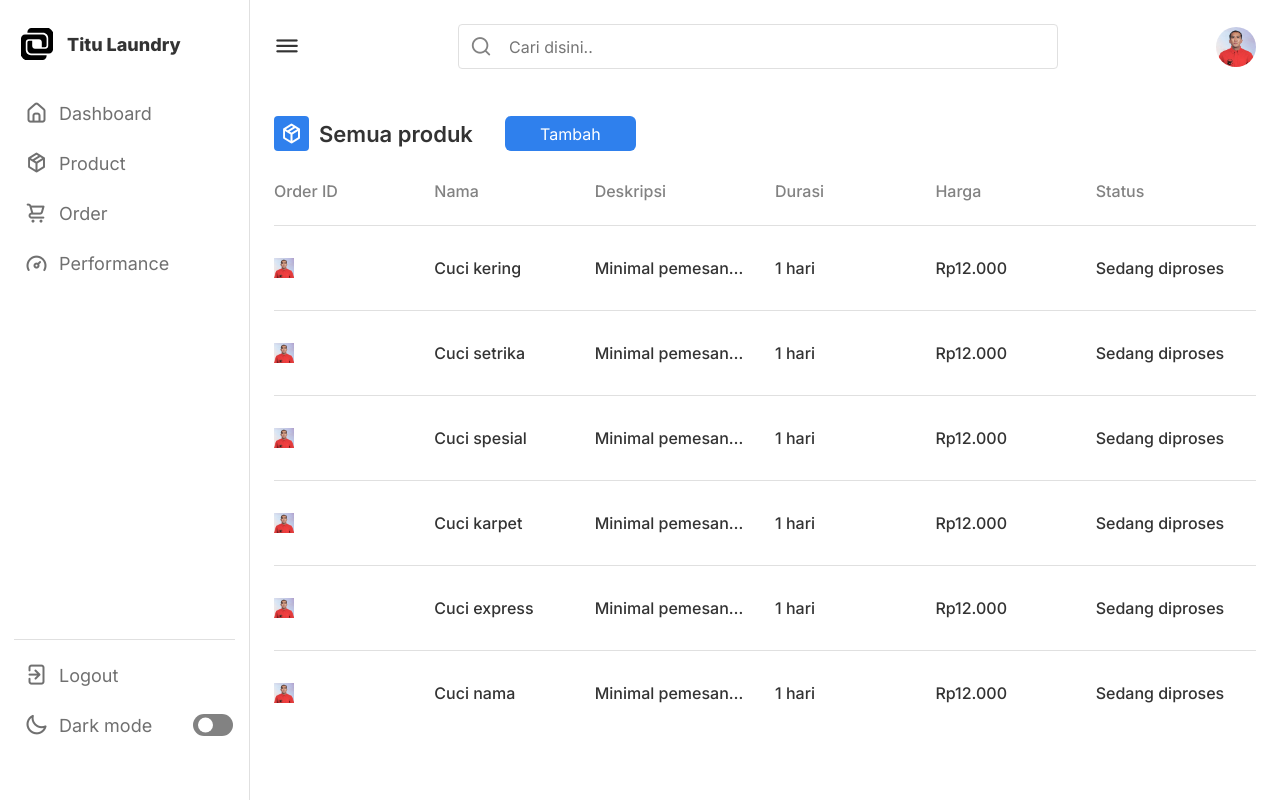
After one commit to fikrilal/Titu-Laundry-Admin-Website, a PHP site: page /product.html in a window 1280 px wide. The commit adds this page. Run offline with PHP 8.4, Linux system fonts and the light colour scheme.

Commit message:
add product interface

```diff
--- a/index.html
+++ b/index.html
@@ -25,7 +25,7 @@
                         <i class="uil uil-estate"></i>
                         <span class="link-name">Dashboard</span>
                     </a></li>
-                <li><a href="#">
+                <li><a href="product.html">
                         <i class="uil uil-box"></i>
                         <span class="link-name">Product</span>
                     </a></li>
--- /dev/null
+++ b/product.html
@@ -0,0 +1,147 @@
+<html>
+
+<head>
+
+    <meta charset="UTF-8">
+    <meta http-equiv="X-UA-Compatible" content="IE=edge">
+    <meta name="viewport" content="width-device-width, initial-scale-1.0">
+    <link rel="stylesheet" href="style.css">
+    <link rel="stylesheet" href="https://unicons.iconscout.com/release/v4.0.0/css/line.css">
+
+</head>
+
+<body>
+    <nav>
+        <div class="logo-name">
+            <div class="logo-image">
+                <img src="./img/vmware.svg" alt="">
+            </div>
+
+            <span class="logo_name">Titu Laundry</span>
+        </div>
+        <div class="menu-items">
+            <ul class="nav-links">
+                <li><a href="index.html">
+                        <i class="uil uil-estate"></i>
+                        <span class="link-name">Dashboard</span>
+                    </a></li>
+                <li><a href="product.html">
+                        <i class="uil uil-box"></i>
+                        <span class="link-name">Product</span>
+                    </a></li>
+                <li><a href="#">
+                        <i class="uil uil-shopping-cart"></i>
+                        <span class="link-name">Order</span>
+                    </a></li>
+                <li><a href="#">
+                        <i class="uil uil-tachometer-fast-alt"></i>
+                        <span class="link-name">Performance</span>
+                    </a></li>
+            </ul>
+
+            <ul class="logout-mode">
+                <li><a href="#">
+                        <i class="uil uil-signout"></i>
+                        <span class="link-name">Logout</span>
+                    </a>
+                </li>
+                <li class="mode">
+                    <a href="#">
+                        <i class="uil uil-moon"></i>
+                        <span class="link-name">Dark mode</span>
+                    </a>
+                    <div class="mode-toggle">
+                        <span class="switch"></span>
+                    </div>
+                </li>
+            </ul>
+        </div>
+    </nav>
+
+    <section class="dashboard">
+        <div class="top">
+            <i class="uil uil-bars sidebar-toggle"></i>
+
+            <div class="search-box">
+                <i class="uil uil-search"></i>
+                <input type="text" placeholder="Cari disini..">
+            </div>
+            <img src="./img/profile.jpg" alt="">
+        </div>
+
+        <div class="dash-content">
+
+
+            <div class="activity">
+                <div class="title">
+                    <i class="uil uil-box"></i>
+                    <span class="text">Semua produk</span>
+                    <button class="btntambah">Tambah</button>
+                </div>
+
+                <div class="activity-data">
+
+                    <div class="data order-id">
+                        <span class="data-title">Order ID</span>
+                        <span class="data-list"><img src="img/profile.jpg" width="20" height="20"></span>
+                        <span class="data-list"><img src="img/profile.jpg" width="20" height="20"></span>
+                        <span class="data-list"><img src="img/profile.jpg" width="20" height="20"></span>
+                        <span class="data-list"><img src="img/profile.jpg" width="20" height="20"></span>
+                        <span class="data-list"><img src="img/profile.jpg" width="20" height="20"></span>
+                        <span class="data-list"><img src="img/profile.jpg" width="20" height="20"></span>
+                    </div>
+                    <div class="data date">
+                        <span class="data-title">Nama</span>
+                        <span class="data-list">Cuci kering</span>
+                        <span class="data-list">Cuci setrika</span>
+                        <span class="data-list">Cuci spesial</span>
+                        <span class="data-list">Cuci karpet</span>
+                        <span class="data-list">Cuci express</span>
+                        <span class="data-list">Cuci nama</span>
+                    </div>
+                    <div class="data desc">
+                        <span class="data-title">Deskripsi</span>
+                        <span class="data-list">Minimal pemesanan untuk laundry cuci kering adalah 1 kg. Pakaian akan diproses mulai dari pencucian, pewangi, hingga pengeringan. </span>
+                        <span class="data-list">Minimal pemesanan untuk laundry cuci kering adalah 1 kg. Pakaian akan diproses mulai dari pencucian, pewangi, hingga pengeringan. </span>
+                        <span class="data-list">Minimal pemesanan untuk laundry cuci kering adalah 1 kg. Pakaian akan diproses mulai dari pencucian, pewangi, hingga pengeringan. </span>
+                        <span class="data-list">Minimal pemesanan untuk laundry cuci kering adalah 1 kg. Pakaian akan diproses mulai dari pencucian, pewangi, hingga pengeringan. </span>
+                        <span class="data-list">Minimal pemesanan untuk laundry cuci kering adalah 1 kg. Pakaian akan diproses mulai dari pencucian, pewangi, hingga pengeringan. </span>
+                        <span class="data-list">Minimal pemesanan untuk laundry cuci kering adalah 1 kg. Pakaian akan diproses mulai dari pencucian, pewangi, hingga pengeringan. </span>
+                    </div>
+                    <div class="data order">
+                        <span class="data-title">Durasi</span>
+                        <span class="data-list">1 hari</span>
+                        <span class="data-list">1 hari</span>
+                        <span class="data-list">1 hari</span>
+                        <span class="data-list">1 hari</span>
+                        <span class="data-list">1 hari</span>
+                        <span class="data-list">1 hari</span>
+                    </div>
+
+                    <div class="data price">
+                        <span class="data-title">Harga</span>
+                        <span class="data-list">Rp12.000</span>
+                        <span class="data-list">Rp12.000</span>
+                        <span class="data-list">Rp12.000</span>
+                        <span class="data-list">Rp12.000</span>
+                        <span class="data-list">Rp12.000</span>
+                        <span class="data-list">Rp12.000</span>
+                    </div>
+                    <div class="data status">
+                        <span class="data-title">Status</span>
+                        <span class="data-list">Sedang diproses</span>
+                        <span class="data-list">Sedang diproses</span>
+                        <span class="data-list">Sedang diproses</span>
+                        <span class="data-list">Sedang diproses</span>
+                        <span class="data-list">Sedang diproses</span>
+                        <span class="data-list">Sedang diproses</span>
+                    </div>
+                </div>
+            </div>
+        </div>
+    </section>
+
+    <script src="script.js"></script>
+</body>
+
+</html>
--- a/style.css
+++ b/style.css
@@ -449,6 +449,20 @@ nav.close ~ .dashboard .top {
   font-size: 24px;
 }
 
+.dash-content .title .btntambah {
+  margin-top: 32px;
+  font-size: 16px;
+  font-weight: 400;
+  color: #FFFFFF;
+  margin-left: 32px;
+  width: 131px;
+  height: 35px;
+  outline: none;
+  border: none;
+  background: #2F80ED;
+  border-radius: 6px;
+}
+
 .dash-content .title .text {
   margin-top: 32px;
   font-size: 22px;
@@ -522,16 +536,26 @@ nav.close ~ .dashboard .top {
 .activity-data .data-title {
   font-size: 16x;
   font-weight: 500;
+  margin-bottom: 24px;
   color: #828282;
 }
 
 .activity-data .data .data-list {
   font-size: 16px;
   font-weight: 500;
-  margin-top: 32px;
-  white-space: norwrap;
+  white-space: nowrap;
+  border-top: 1px solid #E0E0E0;
+  padding: 32px 0px;
+  padding-right: 24px;
+  overflow: hidden;
+  text-overflow: ellipsis;
   color: #333333;
 }
+
+/* .activity .activity-data .data-gambar img {
+  width: 40px;
+  height: 40px;
+} */
 
 @media (max-width: 1000px) {
   nav {
@@ -576,3 +600,5 @@ nav.close ~ .dashboard .top {
     overflow-y: scroll;
   }
 }
+
+/* CSS PRODUCT BEGAN HERE */
```
